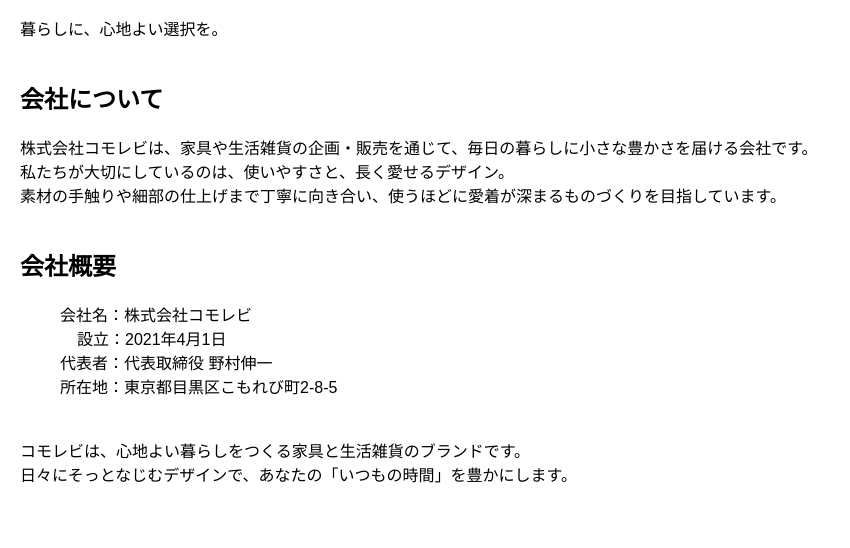
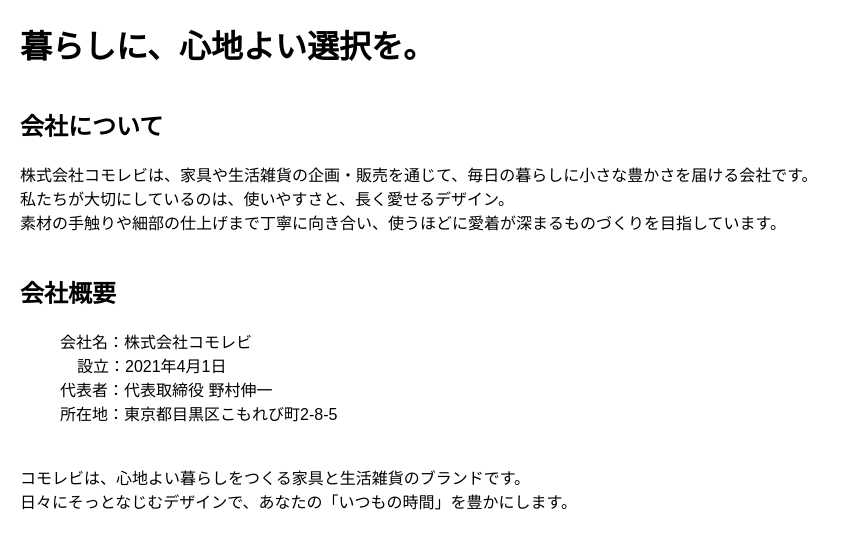
Before and after one commit to shinichi-nomura/git-team-practice, a plain HTML site: page pages/about.html in a window 1280 px wide. Shown: the whole page, without its empty margins (0-850 px from the left). Drawn offline with Linux system fonts and the light colour scheme.

Commit message:
titleをh1に修正

```diff
--- a/pages/about.html
+++ b/pages/about.html
@@ -11,7 +11,7 @@
 <body>
     <main>
         <div class="title-1">
-            <p>暮らしに、心地よい選択を。</p>
+            <h1>暮らしに、心地よい選択を。</h1>
         </div>
         <div class="title-2">
             <h2>会社について</h2>
```
